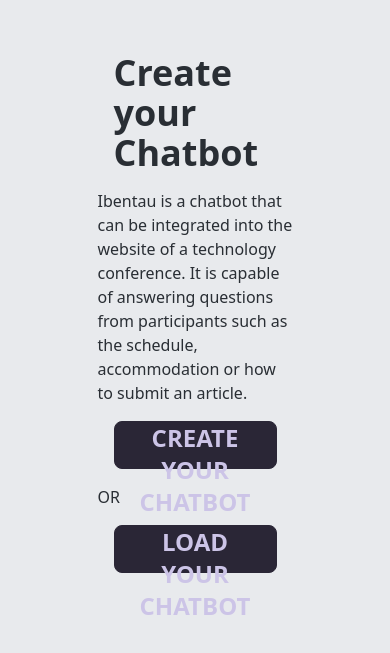
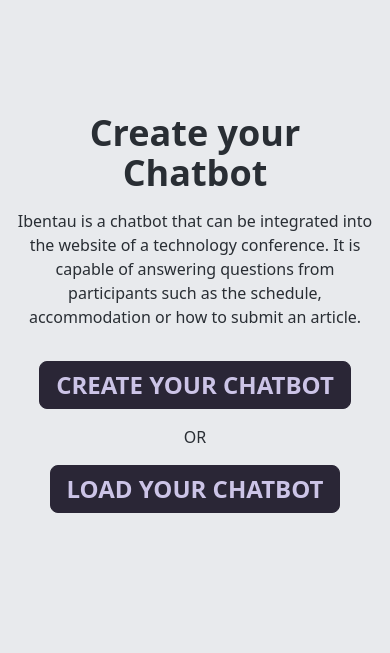
Before and after one commit to Ibentau/front-admin, a SvelteKit app: page / in a window 390 px wide. Shown: the part 109-762 px from the top of the page. Built offline with nearby package versions, Linux system fonts and the light colour scheme.

Commit message:
make first page responsive

```diff
--- a/package.json
+++ b/package.json
@@ -13,7 +13,7 @@
 	"devDependencies": {
 		"@originjs/vite-plugin-commonjs": "^1.0.3",
 		"@sveltejs/adapter-auto": "^2.0.0",
-		"@sveltejs/kit": "^1.5.6",
+		"@sveltejs/kit": "^1.10.0",
 		"@types/node": "^18.14.6",
 		"@typescript-eslint/eslint-plugin": "^5.52.0",
 		"@typescript-eslint/parser": "^5.45.0",
--- a/src/routes/+page.svelte
+++ b/src/routes/+page.svelte
@@ -1,21 +1,22 @@
-<div class="flex flex-col justify-center items-center h-screen w-1/2 mx-auto">
-  <h1 class="text-4xl font-bold m-4">Create your Chatbot</h1>
-  <span
-    >Ibentau is a chatbot that can be integrated into the website of a
-    technology conference. It is capable of answering questions from
-    participants such as the schedule, accommodation or how to submit an
-    article.</span
-  >
-  <span>
-    <button
-      on:click={() => (window.location.href = "/creationChatbot")}
-      class="btn text-2xl m-4">Create your Chatbot</button
-    >
-
-    <span>OR</span>
-    <button
-      on:click={() => (window.location.href = "/loadChatbot")}
-      class="btn text-2xl m-4">Load your Chatbot</button
-    >
-  </span>
+<div class="flex flex-col justify-center items-center min-h-screen px-4 sm:px-6 lg:px-8">
+  <h1 class="text-4xl font-bold m-4 text-center sm:text-left">Create your Chatbot</h1>
+  <span class="text-l text-center sm:text-center">Ibentau is a chatbot that can be integrated into the website of a technology conference. It is capable of answering questions from participants such as the schedule, accommodation or how to submit an article.</span>
+  <div class="flex flex-col sm:flex-row justify-center sm:justify-start items-center mt-4">
+    <button on:click={() => (window.location.href = "/creationChatbot")} class="btn text-2xl m-4">Create your Chatbot</button>
+    <span class="hidden sm:inline mx-4">OR</span>
+    <button on:click={() => (window.location.href = "/loadChatbot")} class="btn text-2xl m-4">Load your Chatbot</button>
+  </div>
+  <style>
+    @media screen and (max-width: 512px) {
+      .flex-col {
+        flex-direction: column;
+      }
+      .hidden {
+        display: inline;
+      }
+      .mx-4 {
+        margin: 0;
+      }
+    }
+  </style>
 </div>
```
Also changed, not shown: 1 other file (tests, documents, lock files or other folders).
